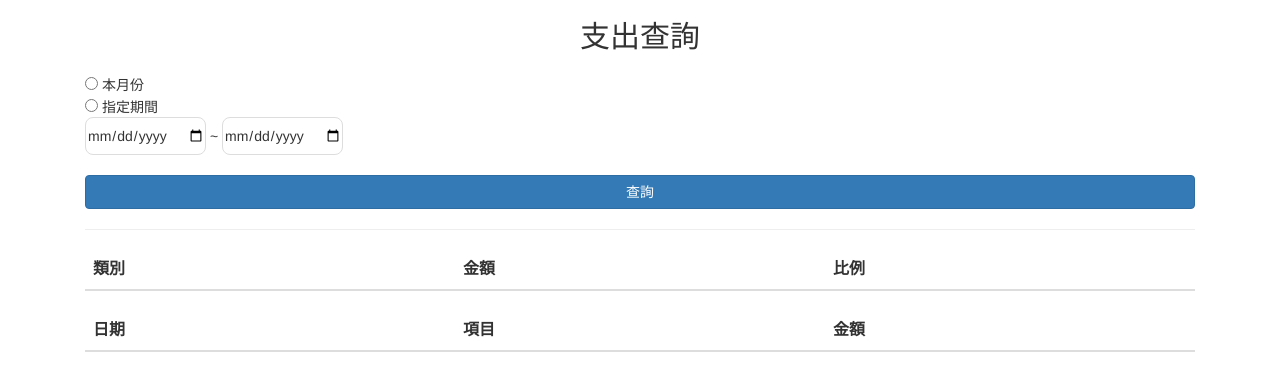
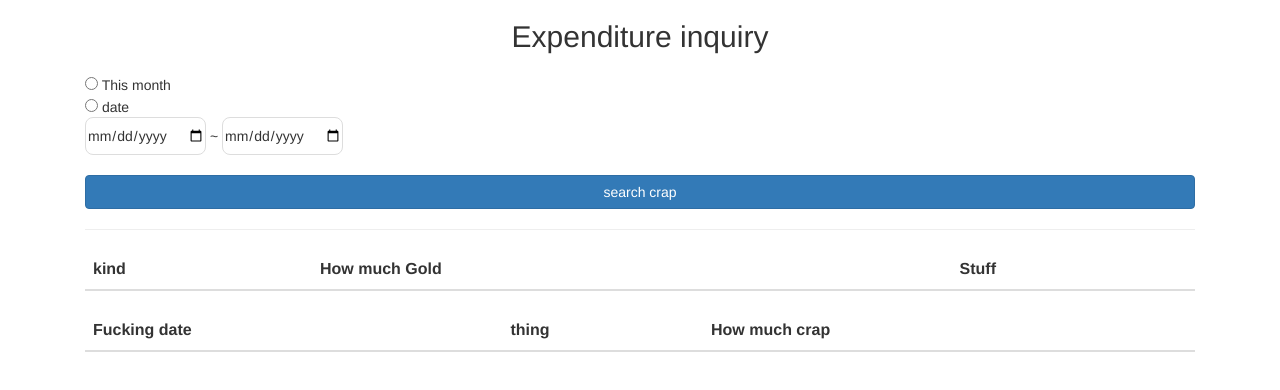
Before and after one commit to henrychen917/JSA-final-1, a plain HTML site: page search.html in a window 1280 px wide. Drawn offline with Linux system fonts and the light colour scheme.

Commit message:
Update search.html

```diff
--- a/search.html
+++ b/search.html
@@ -1,6 +1,7 @@
 <html>
   <head>
-    <title>支出查詢</title>
+    <title>
+Expenditure inquiry</title>
     <script src="js/jquery.min.js"></script>
     <script src="js/bootstrap.min.js"></script>
     <script src="js/fdb-all.min.js"></script>
@@ -17,23 +18,24 @@
   <body>
     <div class="container">
       <div class="col-md-12">
-        <h2 style="margin-bottom:20px;text-align:center;">支出查詢</h2>
-        <input type="radio" name="mode" value="thisMonth" /> 本月份
+        <h2 style="margin-bottom:20px;text-align:center;">
+Expenditure inquiry</h2>
+        <input type="radio" name="mode" value="thisMonth" /> This month
         <br>
-        <input type="radio" name="mode" value="period" /> 指定期間
+        <input type="radio" name="mode" value="period" /> date
         <br>
         <input id="from" class="input-field" type="date"> ~ <input id="to" class="input-field" type="date">
         <br><br>
-        <button id="submit" class="btn btn-primary btn-block">查詢</button>
+        <button id="submit" class="btn btn-primary btn-block">search crap</button>
         <hr>
 
 
         <table id="categories" class="table">
           <thead>
             <tr>
-              <th>類別</th>
-              <th>金額</th>
-              <th>比例</th>
+              <th>kind</th>
+              <th>How much Gold</th>
+              <th>Stuff</th>
             </tr>
           </thead>
           <tbody>
@@ -43,9 +45,9 @@
         <table id="expenses" class="table">
           <thead>
             <tr>
-              <th>日期</th>
-              <th>項目</th>
-              <th>金額</th>
+              <th>Fucking date</th>
+              <th>thing</th>
+              <th>How much crap</th>
             </tr>
           </thead>
           <tbody>
```
